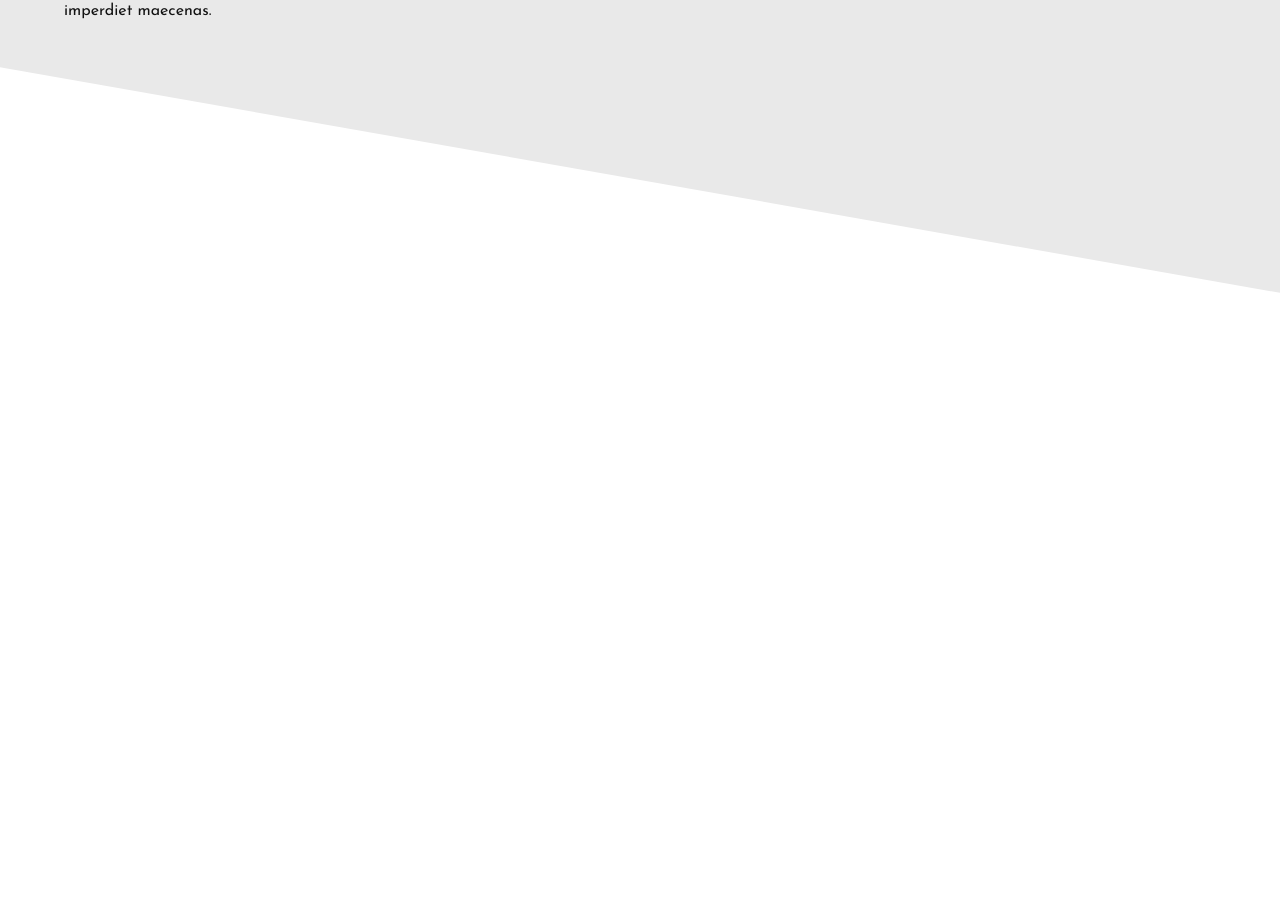
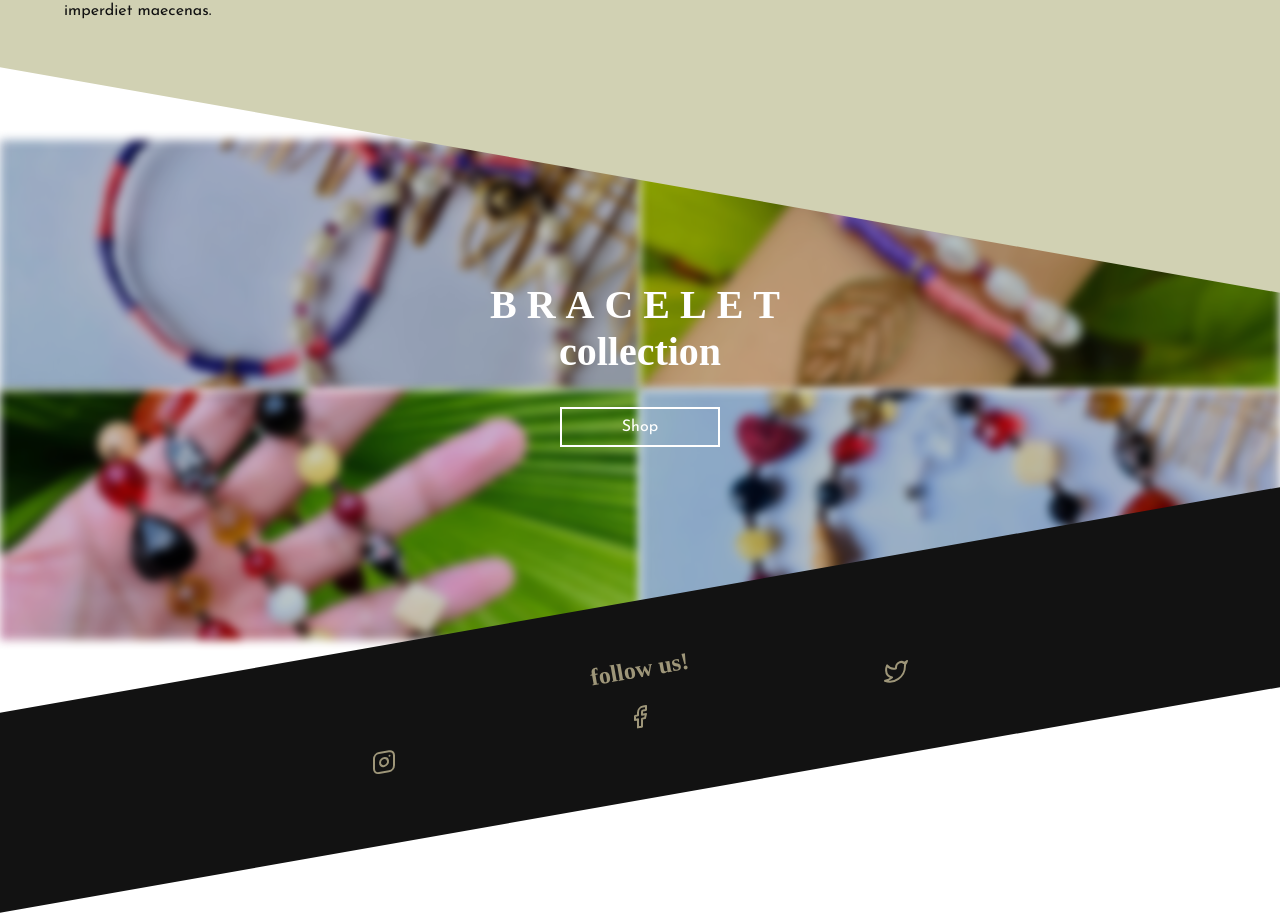
Before and after one commit to CKVerd/kuriously-krafted, a React (Create React App) app: page / in a window 1280 px wide. Shown: the part 1212-2125 px from the top of the page. Before the commit the page ends 1505 px from the top, so only its background shows below. Built offline with nearby package versions, Linux system fonts and the light colour scheme; a web font is replaced by a local one.

Commit message:
added follow us section

```diff
--- a/package.json
+++ b/package.json
@@ -8,6 +8,7 @@
     "@testing-library/user-event": "^12.8.3",
     "react": "^17.0.2",
     "react-dom": "^17.0.2",
+    "react-icons": "^4.2.0",
     "react-router-dom": "^5.3.0",
     "react-scripts": "4.0.3",
     "web-vitals": "^1.1.2"
--- a/src/pages/Home.js
+++ b/src/pages/Home.js
@@ -6,6 +6,13 @@ import Mod1 from "../images/Earrings1.jpg";
 import Mod2 from "../images/Earrings1-1.jpg";
 import Mod3 from "../images/Earrings2-1.jpg";
 import Mod4 from "../images/Earrings2.jpg";
+import Brace1 from "../images/Bracelet1.jpg";
+import Brace2 from "../images/Bracelet1-1.jpg";
+import Brace3 from "../images/Bracelet2.jpg";
+import Brace4 from "../images/Bracelet2-2.jpg";
+import { AiOutlineInstagram } from "react-icons/ai";
+import { FiInstagram, FiTwitter, FiFacebook } from "react-icons/fi";
+
 function Home() {
   return (
     <div className="container">
@@ -62,6 +69,39 @@ function Home() {
           </p>
         </div>
       </section>
+      <section>
+        <div className="modular-collection">
+          <div className="text-div">
+            <h1>BRACELET</h1>
+            <h2>collection</h2>
+            <a className="shop" href="#sd">
+              <div className="shop-button">Shop</div>
+            </a>
+          </div>
+          <div className="images">
+            <img src={Brace1} className="Mod-img-1" alt="prod1"></img>
+            <img src={Brace2} className="Mod-img-2" alt="prod2"></img>
+            <img src={Brace3} className="Mod-img-3" alt="prod3"></img>
+            <img src={Brace4} className="Mod-img-4" alt="prod4"></img>
+          </div>
+        </div>
+      </section>
+      <section>
+        <div className="follow-links">
+          <h1>follow us!</h1>
+          <div className="main-links">
+            <a>
+              <FiInstagram size="1.5rem" color="#9e9679"/>
+            </a>
+            <a>
+              <FiFacebook size="1.5rem" color="#9e9679"/>
+            </a>
+            <a>
+              <FiTwitter size="1.5rem" color="#9e9679"/>
+            </a>
+          </div>
+        </div>
+      </section>
     </div>
   );
 }
--- a/src/styles/Home.css
+++ b/src/styles/Home.css
@@ -286,7 +286,7 @@ body {
 .container .review {
   width: 100vw;
   height: 300px;
-  background-color: #e9e9e9;
+  background-color: #d1d1b3;
   -webkit-transform: skewY(10deg);
           transform: skewY(10deg);
   margin-top: -3rem;
@@ -326,4 +326,47 @@ body {
   margin-top: 1rem;
   color: #121212;
 }
+
+.container .follow-links {
+  width: 100vw;
+  height: 200px;
+  margin-top: -2.5rem;
+  background-color: #121212;
+  -webkit-transform: skewY(-10deg);
+          transform: skewY(-10deg);
+  display: -webkit-box;
+  display: -ms-flexbox;
+  display: flex;
+  -webkit-box-orient: vertical;
+  -webkit-box-direction: normal;
+      -ms-flex-direction: column;
+          flex-direction: column;
+  -webkit-box-pack: center;
+      -ms-flex-pack: center;
+          justify-content: center;
+  -webkit-box-align: center;
+      -ms-flex-align: center;
+          align-items: center;
+}
+
+.container .follow-links h1 {
+  font-family: "League Script";
+  color: #9e9679;
+  -webkit-transform: skewY(10deg) rotate(-10deg);
+          transform: skewY(10deg) rotate(-10deg);
+}
+
+.container .follow-links .main-links {
+  width: 60%;
+  height: 50px;
+  display: -webkit-box;
+  display: -ms-flexbox;
+  display: flex;
+  -ms-flex-pack: distribute;
+      justify-content: space-around;
+  -webkit-box-align: center;
+      -ms-flex-align: center;
+          align-items: center;
+  margin-top: 0.7rem;
+}
 /*# sourceMappingURL=Home.css.map */
--- a/src/styles/Home.scss
+++ b/src/styles/Home.scss
@@ -59,7 +59,7 @@ body {
           font-family: $libre;
           text-decoration: none;
           font-size: 1.5rem;
-          color: #9e9679;
+          color: $gold--ish;
         }
       }
     }
@@ -229,7 +229,7 @@ body {
   .review {
     width: 100vw;
     height: 300px;
-    background-color: rgb(233, 233, 233);
+    background-color: rgb(209, 209, 179);
     transform: skewY(10deg);
     margin-top: -3rem;
     display: flex;
@@ -258,4 +258,31 @@ body {
       color: $primary--dark;
     }
   }
+
+  .follow-links {
+    width: 100vw;
+    height: 200px;
+    margin-top: -2.5rem;
+    background-color: $primary--dark;
+    transform: skewY(-10deg);
+    display: flex;
+    flex-direction: column;
+    justify-content: center;
+    align-items: center;
+
+    h1 {
+      font-family: $league;
+      color: $gold--ish;
+      transform: skewY(10deg) rotate(-10deg);
+    }
+
+    .main-links {
+      width: 60%;
+      height: 50px;
+      display: flex;
+      justify-content: space-around;
+      align-items: center;
+      margin-top: 0.7rem;
+    }
+  }
 }
--- a/src/variables/variables.scss
+++ b/src/variables/variables.scss
@@ -11,6 +11,7 @@ $josefin: 'Josefin Sans', sans-serif;
 
 //colors
 $primary--dark: #121212;
+$gold--ish: #9e9679;
 
 @mixin breakpoint($point) {
     @if $point == mobile {
```
Also changed, not shown: 2 other files (tests, documents, lock files or other folders).
